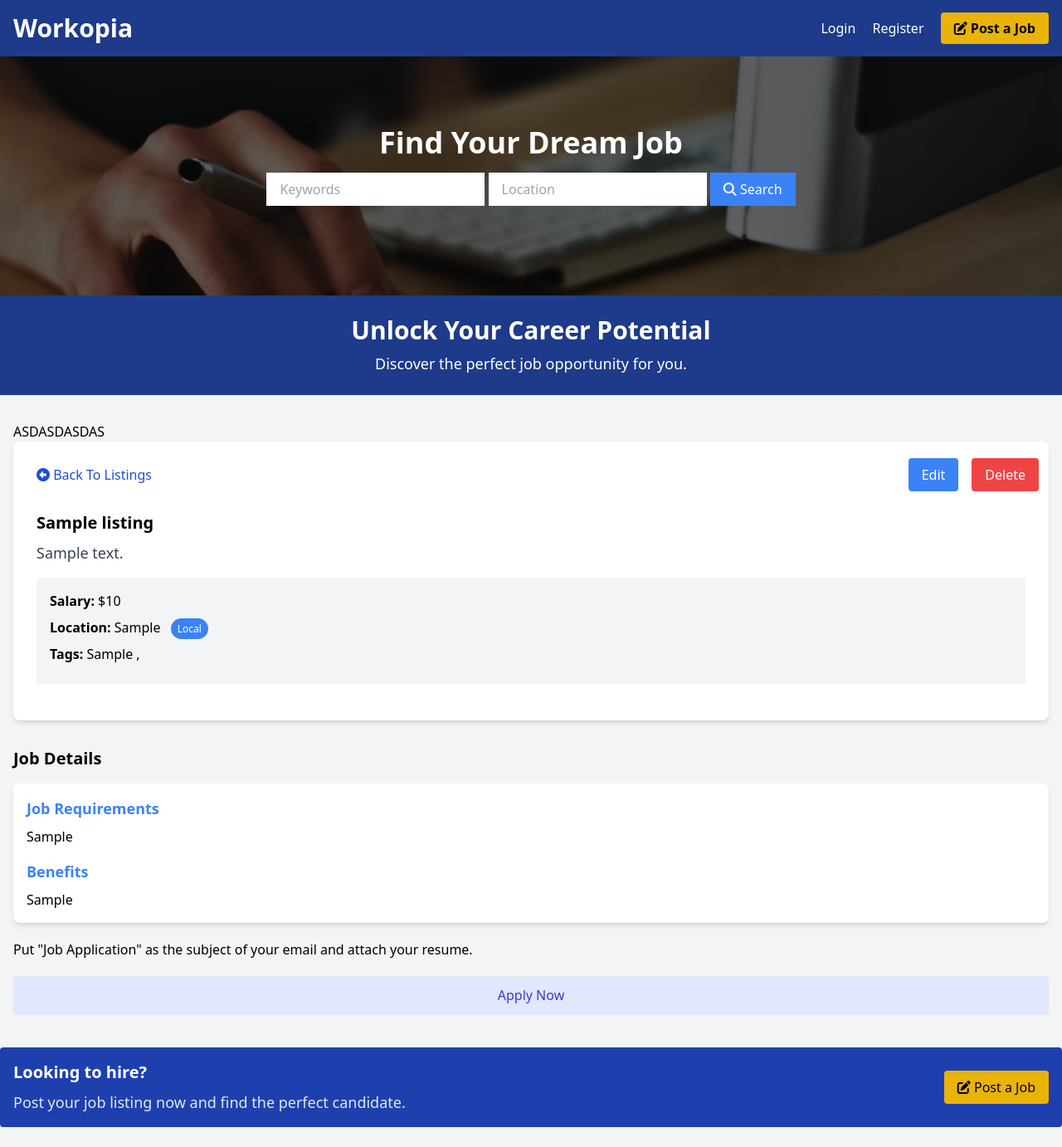
After one commit to Croxye/pure-php-workfinder, a PHP site: page /listing?id=1 in a window 1280 px wide. The commit adds this page. Shown: the whole page at 83% size. Run offline with PHP 8.4, Linux system fonts and the light colour scheme; tables that the repository leaves empty or names only in its code hold one stand-in row (values such as "Sample post"); some libraries are stand-ins or nearby versions.

Commit message:
Refactor URI handling, arameter binding, and listing links
Parse URL for URI, implement parameter binding, and update listing links
for better functionality and security.

```diff
--- a/Database.php
+++ b/Database.php
@@ -30,10 +30,18 @@ class Database
    * @return PDOStatement
    * @throws PDOException
    */
-  public function query($query)
+  public function query($query, $params = [])
   {
     try {
       $sth = $this->conn->prepare($query);
+
+      // Bind parameters
+      if (!empty($params)) {
+        foreach ($params as $param => $value) {
+          $sth->bindValue(':' . $param, $value);
+        }
+      }
+
       $sth->execute();
       return $sth;
     } catch (PDOException $e) {
--- /dev/null
+++ b/controllers/listings/show.php
@@ -0,0 +1,12 @@
+<?php
+$config = require basePath('config/db.php');
+$db     = new Database($config);
+
+$id     = $_GET['id'] ?? '';
+$params = ['id' => $id];
+
+$listing = $db->query("SELECT * FROM listings WHERE id = :id", $params)->fetch();
+
+loadView('listings/show', ['listing' => $listing]);
+
+?>
--- a/public/index.php
+++ b/public/index.php
@@ -11,7 +11,7 @@ $router = new Router();
 $routes = require basePath('routes.php');
 
 // Get current URI and HTTP method
-$uri    = $_SERVER['REQUEST_URI'];
+$uri    = parse_url($_SERVER['REQUEST_URI'], PHP_URL_PATH);
 $method = $_SERVER['REQUEST_METHOD'];
 
 // Route the request
--- a/routes.php
+++ b/routes.php
@@ -3,5 +3,6 @@
 $router->get('/', 'controllers/home.php');
 $router->get('/listings', 'controllers/listings/index.php');
 $router->get('/listings/create', 'controllers/listings/create.php');
+$router->get('/listing', 'controllers/listings/show.php');
 
 ?>
--- a/views/home.view.php
+++ b/views/home.view.php
@@ -33,7 +33,7 @@
                 <span>Coding</span>
               </li>
             </ul>
-            <a href="details.html"
+            <a href="/listing?id=<?= $listing->id ?>"
               class="block w-full text-center px-5 py-2.5 shadow-sm rounded border text-base font-medium text-indigo-700 bg-indigo-100 hover:bg-indigo-200">
               Details
             </a>
--- a/views/listings/index.view.php
+++ b/views/listings/index.view.php
@@ -32,7 +32,7 @@
                 <span>Coding</span>
               </li>
             </ul>
-            <a href="details.html"
+            <a href="/listings?id"
               class="block w-full text-center px-5 py-2.5 shadow-sm rounded border text-base font-medium text-indigo-700 bg-indigo-100 hover:bg-indigo-200">
               Details
             </a>
--- /dev/null
+++ b/views/listings/show.view.php
@@ -0,0 +1,76 @@
+<?php loadPartial('head'); ?>
+<?php loadPartial('navbar'); ?>
+<?php loadPartial('showcase'); ?>
+<?php loadPartial('top-banner'); ?>
+
+<section class="container mx-auto p-4 mt-4">
+  <h1>ASDASDASDAS</h1>
+  <div class="rounded-lg shadow-md bg-white p-3">
+    <div class="flex justify-between items-center">
+      <a class="block p-4 text-blue-700" href="/listings">
+        <i class="fa fa-arrow-alt-circle-left"></i>
+        Back To Listings
+      </a>
+      <div class="flex space-x-4 ml-4">
+        <a href="/edit" class="px-4 py-2 bg-blue-500 hover:bg-blue-600 text-white rounded">Edit</a>
+        <!-- Delete Form -->
+        <form method="POST">
+          <button type="submit" class="px-4 py-2 bg-red-500 hover:bg-red-600 text-white rounded">
+            Delete
+          </button>
+        </form>
+        <!-- End Delete Form -->
+      </div>
+    </div>
+    <div class="p-4">
+      <h2 class="text-xl font-semibold">
+        <?= $listing->title ?>
+      </h2>
+      <p class="text-gray-700 text-lg mt-2">
+        <?= $listing->description ?>
+      </p>
+      <ul class="my-4 bg-gray-100 p-4">
+        <li class="mb-2"><strong>Salary:</strong>
+          <?= formatSalary($listing->salary) ?>
+        </li>
+        <li class="mb-2">
+          <strong>Location:</strong>
+          <?= $listing->city ?>
+          <span class="text-xs bg-blue-500 text-white rounded-full px-2 py-1 ml-2">Local</span>
+        </li>
+        <li class="mb-2">
+          <strong>Tags:</strong> <span>
+            <?= $listing->tags ?>
+          </span>,
+        </li>
+      </ul>
+    </div>
+  </div>
+</section>
+
+<section class="container mx-auto p-4">
+  <h2 class="text-xl font-semibold mb-4">Job Details</h2>
+  <div class="rounded-lg shadow-md bg-white p-4">
+    <h3 class="text-lg font-semibold mb-2 text-blue-500">
+      Job Requirements
+    </h3>
+    <p>
+      <?= $listing->requirements ?>
+    </p>
+    <h3 class="text-lg font-semibold mt-4 mb-2 text-blue-500">Benefits</h3>
+    <p>
+      <?= $listing->benefits ?>
+    </p>
+  </div>
+  <p class="my-5">
+    Put "Job Application" as the subject of your email and attach your
+    resume.
+  </p>
+  <a href="mailto: <?= $listing->email ?>"
+    class="block w-full text-center px-5 py-2.5 shadow-sm rounded border text-base font-medium cursor-pointer text-indigo-700 bg-indigo-100 hover:bg-indigo-200">
+    Apply Now
+  </a>
+</section>
+
+<?php loadPartial('bottom-banner'); ?>
+<?php loadPartial('footer'); ?>
```
